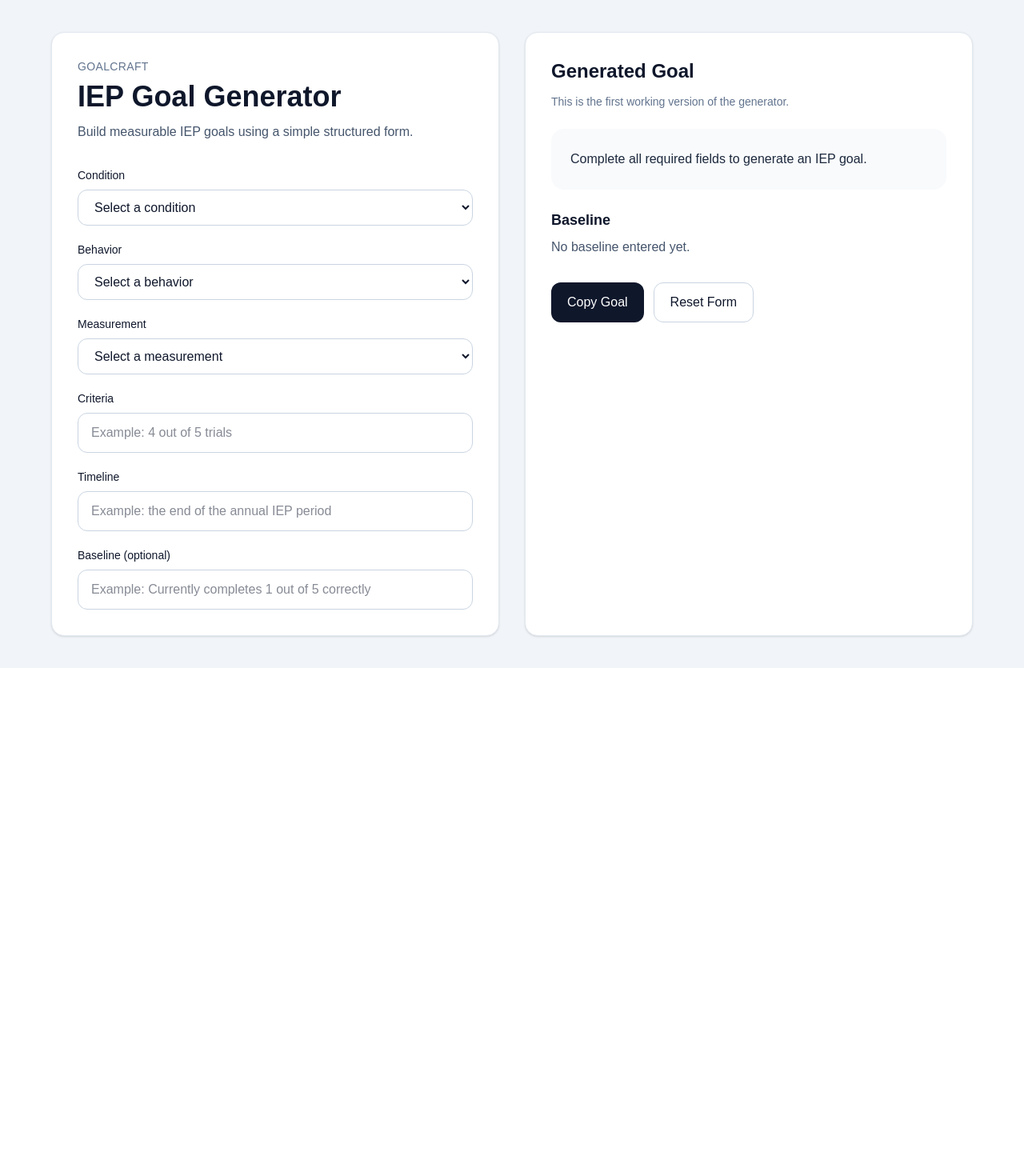
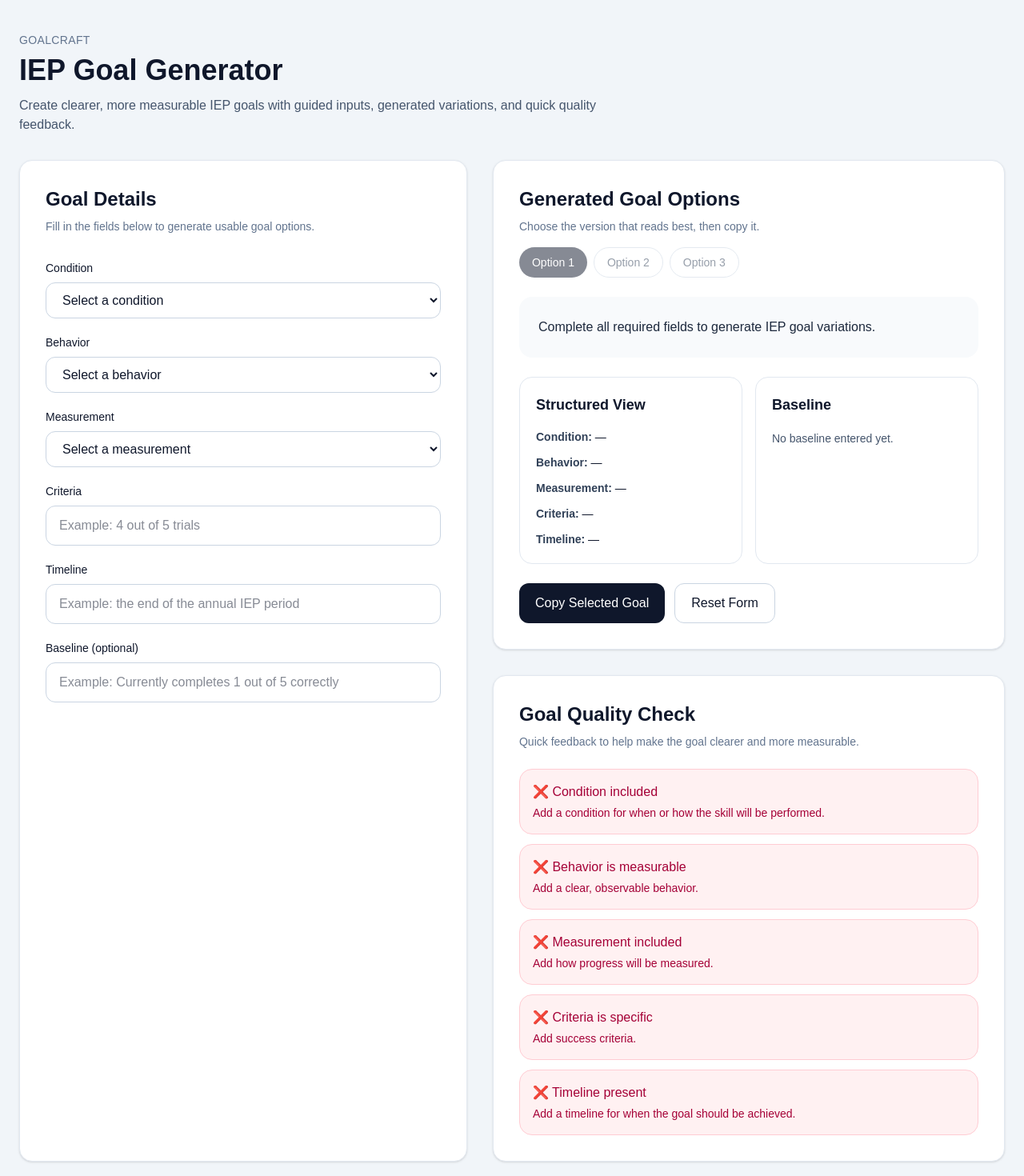
Before and after one commit to SierraAdamsDev/goalcraft, a Next.js app: page / in a window 1280 px wide. Shown: the top 1470 px of the page at 80% size. Before the commit the page ends 835 px from the top, so only its background shows below. Built offline with nearby package versions, Linux system fonts and the light colour scheme.

Commit message:
feat add goal variations and quality checker

```diff
--- a/app/page.tsx
+++ b/app/page.tsx
@@ -20,18 +20,104 @@ const initialForm: GoalFormData = {
   baseline: "",
 };
 
-export default function Home() {
-  const [formData, setFormData] = useState<GoalFormData>(initialForm);
-
-  const generatedGoal = useMemo(() => {
+function buildGoalVariants(formData: GoalFormData) {
   const { condition, behavior, measurement, criteria, timeline } = formData;
 
   if (!condition || !behavior || !measurement || !criteria || !timeline) {
-      return "Complete all required fields to generate an IEP goal.";
+    return [];
   }
 
-    return `Given ${condition}, the student will ${behavior} as measured by ${measurement}, with ${criteria} by ${timeline}.`;
-  }, [formData]);
+  return [
+    `Given ${condition}, the student will ${behavior} as measured by ${measurement}, with ${criteria} by ${timeline}.`,
+    `When provided ${condition}, the student will ${behavior}, as documented through ${measurement}, in ${criteria} by ${timeline}.`,
+    `Using ${condition}, the student will ${behavior} with performance measured by ${measurement}, reaching ${criteria} by ${timeline}.`,
+  ];
+}
+
+function getQualityChecks(formData: GoalFormData) {
+  const checks = [
+    {
+      label: "Condition included",
+      status: formData.condition ? "pass" : "fail",
+      message: formData.condition
+        ? "A condition is included."
+        : "Add a condition for when or how the skill will be performed.",
+    },
+    {
+      label: "Behavior is measurable",
+      status: formData.behavior ? "pass" : "fail",
+      message: formData.behavior
+        ? "A target behavior is included."
+        : "Add a clear, observable behavior.",
+    },
+    {
+      label: "Measurement included",
+      status: formData.measurement ? "pass" : "fail",
+      message: formData.measurement
+        ? "A measurement method is included."
+        : "Add how progress will be measured.",
+    },
+    {
+      label: "Criteria is specific",
+      status:
+        formData.criteria &&
+        /%|percent|trial|trials|out of|times|days|minutes|sessions/i.test(
+          formData.criteria
+        )
+          ? "pass"
+          : formData.criteria
+            ? "warn"
+            : "fail",
+      message:
+        formData.criteria &&
+        /%|percent|trial|trials|out of|times|days|minutes|sessions/i.test(
+          formData.criteria
+        )
+          ? "Criteria looks specific."
+          : formData.criteria
+            ? "Criteria may be too vague. Try adding numbers, percentages, or trials."
+            : "Add success criteria.",
+    },
+    {
+      label: "Timeline present",
+      status: formData.timeline ? "pass" : "fail",
+      message: formData.timeline
+        ? "A timeline is included."
+        : "Add a timeline for when the goal should be achieved.",
+    },
+  ];
+
+  return checks;
+}
+
+function getStatusStyles(status: string) {
+  if (status === "pass") {
+    return "border-emerald-200 bg-emerald-50 text-emerald-800";
+  }
+
+  if (status === "warn") {
+    return "border-amber-200 bg-amber-50 text-amber-800";
+  }
+
+  return "border-rose-200 bg-rose-50 text-rose-800";
+}
+
+function getStatusIcon(status: string) {
+  if (status === "pass") return "✅";
+  if (status === "warn") return "⚠️";
+  return "❌";
+}
+
+export default function Home() {
+  const [formData, setFormData] = useState<GoalFormData>(initialForm);
+  const [selectedVariationIndex, setSelectedVariationIndex] = useState(0);
+
+  const goalVariations = useMemo(() => buildGoalVariants(formData), [formData]);
+  const qualityChecks = useMemo(() => getQualityChecks(formData), [formData]);
+
+  const selectedGoal =
+    goalVariations[selectedVariationIndex] ||
+    "Complete all required fields to generate IEP goal variations.";
 
   function handleChange(
     event: React.ChangeEvent<HTMLInputElement | HTMLSelectElement>
@@ -42,27 +128,43 @@ export default function Home() {
       ...prev,
       [name]: value,
     }));
+
+    setSelectedVariationIndex(0);
   }
 
   async function handleCopy() {
     try {
-      await navigator.clipboard.writeText(generatedGoal);
+      await navigator.clipboard.writeText(selectedGoal);
       alert("Goal copied to clipboard.");
     } catch {
       alert("Copy failed. Please copy manually.");
     }
   }
 
+  function handleReset() {
+    setFormData(initialForm);
+    setSelectedVariationIndex(0);
+  }
+
   return (
     <main className="min-h-screen bg-slate-100 px-6 py-10 text-slate-900">
-      <div className="mx-auto grid max-w-6xl gap-8 lg:grid-cols-2">
-        <section className="rounded-2xl border border-slate-200 bg-white p-8 shadow-sm">
+      <div className="mx-auto max-w-7xl">
+        <header className="mb-8">
           <p className="text-sm font-medium uppercase tracking-wide text-slate-500">
             GoalCraft
           </p>
           <h1 className="mt-2 text-4xl font-bold">IEP Goal Generator</h1>
-          <p className="mt-3 text-slate-600">
-            Build measurable IEP goals using a simple structured form.
+          <p className="mt-3 max-w-3xl text-slate-600">
+            Create clearer, more measurable IEP goals with guided inputs,
+            generated variations, and quick quality feedback.
+          </p>
+        </header>
+
+        <div className="grid gap-8 xl:grid-cols-[1.05fr_1.2fr]">
+          <section className="rounded-2xl border border-slate-200 bg-white p-8 shadow-sm">
+            <h2 className="text-2xl font-semibold">Goal Details</h2>
+            <p className="mt-2 text-sm text-slate-500">
+              Fill in the fields below to generate usable goal options.
             </p>
 
             <div className="mt-8 grid gap-5">
@@ -194,41 +296,115 @@ export default function Home() {
             </div>
           </section>
 
-        <section className="rounded-2xl border border-slate-200 bg-white p-8 shadow-sm">
-          <h2 className="text-2xl font-semibold">Generated Goal</h2>
-          <p className="mt-3 text-sm text-slate-500">
-            This is the first working version of the generator.
+          <section className="grid gap-8">
+            <div className="rounded-2xl border border-slate-200 bg-white p-8 shadow-sm">
+              <div className="flex flex-wrap items-start justify-between gap-4">
+                <div>
+                  <h2 className="text-2xl font-semibold">Generated Goal Options</h2>
+                  <p className="mt-2 text-sm text-slate-500">
+                    Choose the version that reads best, then copy it.
                   </p>
+                </div>
+
+                <div className="flex flex-wrap gap-2">
+                  {[0, 1, 2].map((index) => (
+                    <button
+                      key={index}
+                      type="button"
+                      onClick={() => setSelectedVariationIndex(index)}
+                      disabled={!goalVariations.length}
+                      className={`rounded-full px-4 py-2 text-sm font-medium transition ${
+                        selectedVariationIndex === index
+                          ? "bg-slate-900 text-white"
+                          : "border border-slate-300 bg-white text-slate-700 hover:bg-slate-100"
+                      } ${!goalVariations.length ? "cursor-not-allowed opacity-50" : ""}`}
+                    >
+                      Option {index + 1}
+                    </button>
+                  ))}
+                </div>
+              </div>
 
               <div className="mt-6 rounded-2xl bg-slate-50 p-6">
-            <p className="leading-7 text-slate-800">{generatedGoal}</p>
+                <p className="leading-7 text-slate-800">{selectedGoal}</p>
               </div>
 
-          <div className="mt-6">
+              <div className="mt-6 grid gap-4 md:grid-cols-2">
+                <div className="rounded-2xl border border-slate-200 p-5">
+                  <h3 className="text-lg font-semibold">Structured View</h3>
+                  <div className="mt-4 space-y-3 text-sm">
+                    <p>
+                      <span className="font-semibold text-slate-700">Condition:</span>{" "}
+                      {formData.condition || "—"}
+                    </p>
+                    <p>
+                      <span className="font-semibold text-slate-700">Behavior:</span>{" "}
+                      {formData.behavior || "—"}
+                    </p>
+                    <p>
+                      <span className="font-semibold text-slate-700">Measurement:</span>{" "}
+                      {formData.measurement || "—"}
+                    </p>
+                    <p>
+                      <span className="font-semibold text-slate-700">Criteria:</span>{" "}
+                      {formData.criteria || "—"}
+                    </p>
+                    <p>
+                      <span className="font-semibold text-slate-700">Timeline:</span>{" "}
+                      {formData.timeline || "—"}
+                    </p>
+                  </div>
+                </div>
+
+                <div className="rounded-2xl border border-slate-200 p-5">
                   <h3 className="text-lg font-semibold">Baseline</h3>
-            <p className="mt-2 text-slate-600">
+                  <p className="mt-4 text-sm leading-6 text-slate-600">
                     {formData.baseline || "No baseline entered yet."}
                   </p>
                 </div>
+              </div>
 
-          <div className="mt-8 flex flex-wrap gap-3">
+              <div className="mt-6 flex flex-wrap gap-3">
                 <button
                   type="button"
                   onClick={handleCopy}
                   className="rounded-xl bg-slate-900 px-5 py-3 text-white transition hover:opacity-90"
                 >
-              Copy Goal
+                  Copy Selected Goal
                 </button>
 
                 <button
                   type="button"
-              onClick={() => setFormData(initialForm)}
+                  onClick={handleReset}
                   className="rounded-xl border border-slate-300 px-5 py-3 transition hover:bg-slate-100"
                 >
                   Reset Form
                 </button>
               </div>
+            </div>
+
+            <div className="rounded-2xl border border-slate-200 bg-white p-8 shadow-sm">
+              <h2 className="text-2xl font-semibold">Goal Quality Check</h2>
+              <p className="mt-2 text-sm text-slate-500">
+                Quick feedback to help make the goal clearer and more measurable.
+              </p>
+
+              <div className="mt-6 grid gap-3">
+                {qualityChecks.map((check) => (
+                  <div
+                    key={check.label}
+                    className={`rounded-2xl border p-4 ${getStatusStyles(check.status)}`}
+                  >
+                    <p className="font-medium">
+                      {getStatusIcon(check.status)} {check.label}
+                    </p>
+                    <p className="mt-1 text-sm">{check.message}</p>
+                  </div>
+                ))}
+              </div>
+            </div>
           </section>
+        </div>
       </div>
     </main>
   );
```
Lines whose indentation alone changed are shown as unchanged.
